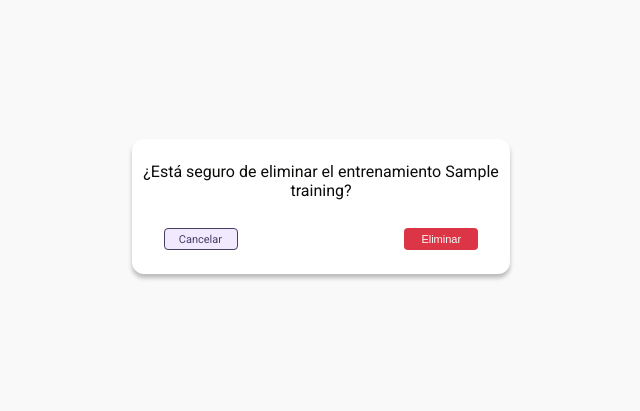
After one commit to Tomasteawita/training_app, a Django app: page /deletetraining/1/ in a window 1280 px wide. The commit adds this page. Shown: the top 411 px of the page, without its empty margins (319-959 px from the left). Run offline with Django 4.2, Linux system fonts and the light colour scheme; a user stored in the database is signed in; tables that the repository leaves empty hold one stand-in row (values such as "Sample post").

Commit message:
feat(training):Maquetación de delete.

```diff
--- a/training_app/static/css/style.css
+++ b/training_app/static/css/style.css
@@ -1347,6 +1347,63 @@ section.read-training a.btn-finish-training:focus {
   outline: none;
 }
 
+main.delete-training {
+  display: grid;
+  place-content: center;
+  justify-items: center;
+  min-height: 412px;
+}
+main.delete-training article {
+  display: grid;
+  grid-template-columns: 1fr;
+  grid-template-rows: 1fr;
+  gap: 12px;
+  justify-items: center;
+  align-items: center;
+  border-radius: 12px;
+  background-color: #FFFFFF;
+  box-shadow: 0px 4px 4px rgba(0, 0, 0, 0.25);
+  width: 90%;
+  max-width: 500px;
+  height: 135px;
+}
+main.delete-training article form {
+  display: grid;
+  place-content: center;
+}
+main.delete-training article form p {
+  font-size: 16px;
+  font-weight: 400;
+  color: #0D0C0B;
+  text-align: center;
+}
+main.delete-training article form div {
+  display: flex;
+  flex-direction: row;
+  align-items: center;
+  justify-content: space-between;
+  padding: 12px 32px 0px 32px;
+  margin-top: 16px;
+}
+main.delete-training article form div a, main.delete-training article form div input {
+  border-radius: 4px;
+  width: 74px;
+  height: 22px;
+  font-size: 11px;
+}
+main.delete-training article form div a {
+  color: #473E66;
+  border: 1px solid #473E66;
+  background-color: #F1E9FE;
+  text-decoration: none;
+  padding: 4px 14px;
+}
+main.delete-training article form div input {
+  color: #F9F9F9;
+  background-color: #DC3545;
+  border: none;
+}
+
 * {
   margin: 0;
   padding: 0;
@@ -1360,6 +1417,7 @@ body {
 
 main {
   min-height: 600px;
+  background-color: #F9F9F9;
 }
 main > nav {
   margin: 72px 0px 32px 0px;
--- a/training_app/templates/index.html
+++ b/training_app/templates/index.html
@@ -41,6 +41,7 @@
                 <div class="training-card-header">
                     <h3><span>{{ training.day }}</span> <span>{{ training.date|date:"d/m/y" }}</span> - <span>{{ training.name }}</span></h3>
                     <a href="{% url 'UpdateTrainingView' training.id %}"><i class="bi bi-pencil-square"></i></a>
+                    <a href="{% url 'DeleteTrainingView' training.id %}"><i class="bi bi-trash3-fill"></i></a>
                 </div>
                 <div class="training-card-body">
                     <p>Nota: <span>{{ training.notes }}</span></p>
--- /dev/null
+++ b/training_app/templates/training/delete_training.html
@@ -0,0 +1,25 @@
+<!DOCTYPE html>
+{% load static %}
+<html lang="en">
+<head>
+    <meta charset="UTF-8">
+    <meta name="viewport" content="width=device-width, initial-scale=1.0">
+    <title>Eliminar entrenamiento</title>
+    <link rel="stylesheet" href="{% static 'css/style.css' %}">
+    <link rel="stylesheet" href="https://cdn.jsdelivr.net/npm/bootstrap-icons@1.10.5/font/bootstrap-icons.css">
+</head>
+<body>
+    <main class="delete-training">
+        <article>
+            <form action="{% url 'DeleteTrainingView' training.id %}" method="POST">
+                {% csrf_token %}
+                <p>¿Está seguro de eliminar el entrenamiento {{ training.name }}?</p>
+                <div>
+                    <a href="{% url 'IndexView' %}">Cancelar</a>
+                    <input type="submit" value="Eliminar">
+                </div>
+            </form>
+        </article>
+    </main>
+</body>
+</html>
--- a/training_app/training_logic.py
+++ b/training_app/training_logic.py
@@ -1,6 +1,5 @@
 from datetime import datetime
 from django.db import transaction
-import json
 from .models import *
 
 class TrainingLogic():
@@ -162,7 +161,7 @@ class TrainingLogic():
 
         training = Training.objects.get(id = training_id)
 
-        training_blocks = TrainingBlocks.objects.filter(training=training)
+        training_blocks = TrainingBlocks.objects.filter(training = training)
 
         training.day = translate[training.day]
 
--- a/training_app/urls.py
+++ b/training_app/urls.py
@@ -8,6 +8,7 @@ url_training_app = [
     path('createtraining/', CreateTrainingView.as_view(), name = "CreateTrainingView"),
     path('readtraining/<int:training_id>/', ReadTrainingView.as_view(), name = "ReadTrainingView"),
     path('updatetraining/<int:training_id>/', UpdateTrainingView.as_view(), name = "UpdateTrainingView"),
+    path('deletetraining/<int:pk>/', DeleteTrainingView.as_view(), name = "DeleteTrainingView"),
     path('finish_training/<int:training_id>/', finish_training, name = "finish_training"),
 ]
 
--- a/training_app/views.py
+++ b/training_app/views.py
@@ -29,7 +29,6 @@ class IndexView(LoginRequiredMixin, View):
             'trainings': trainings
         }
         return render(request, self.template_name, context = context)
-
 
 class ReadTrainingView(LoginRequiredMixin, View):
     template_name = 'training/read_training/read_training.html'
@@ -65,7 +64,6 @@ class UpdateTrainingView(LoginRequiredMixin, View):
 
         return HttpResponseRedirect(reverse('IndexView'))
 
-
 class CreateTrainingView(LoginRequiredMixin, View):
     template_name = 'training/create_training.html'
 
@@ -78,7 +76,10 @@ class CreateTrainingView(LoginRequiredMixin, View):
 
         return HttpResponseRedirect(reverse('IndexView'))
 
-
+class DeleteTrainingView(LoginRequiredMixin, DeleteView):
+    model = Training
+    template_name = 'training/delete_training.html'
+    success_url = reverse_lazy('IndexView')
 
 class SingUpView(CreateView):
     form_class = SingUpForm
```
Also changed, not shown: 3 other files.
